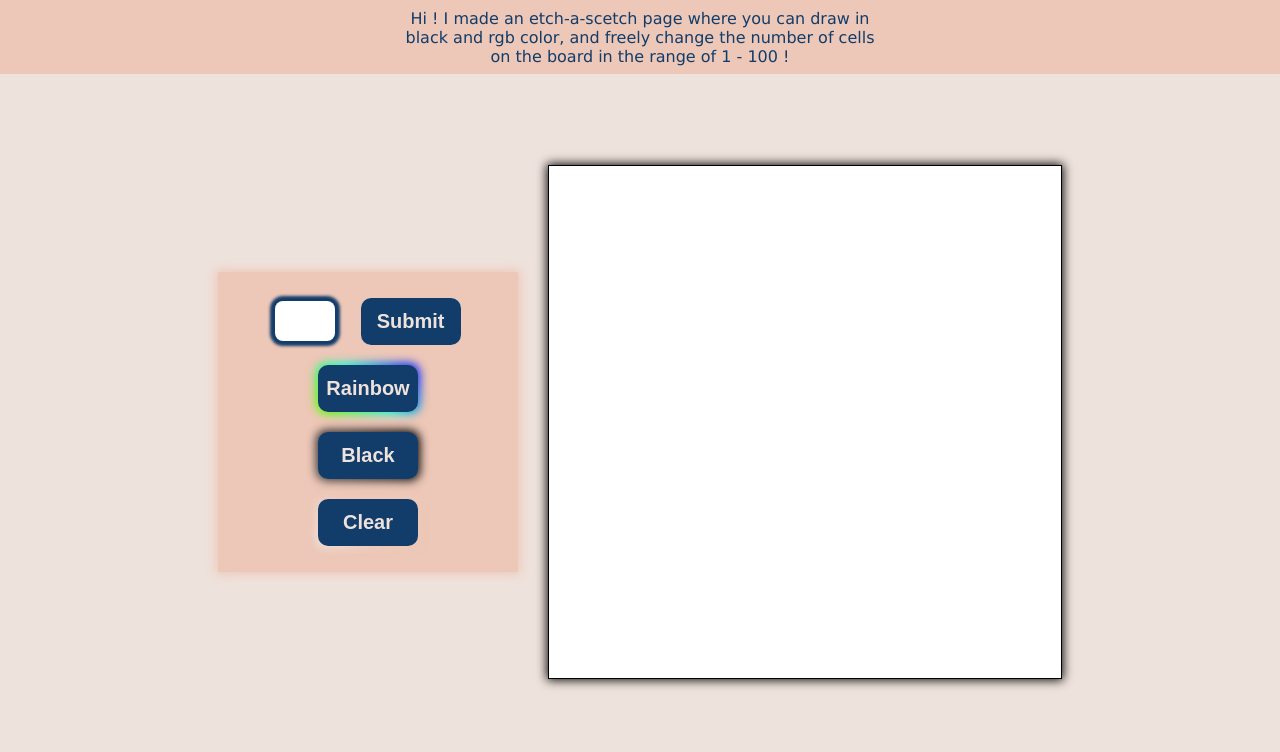
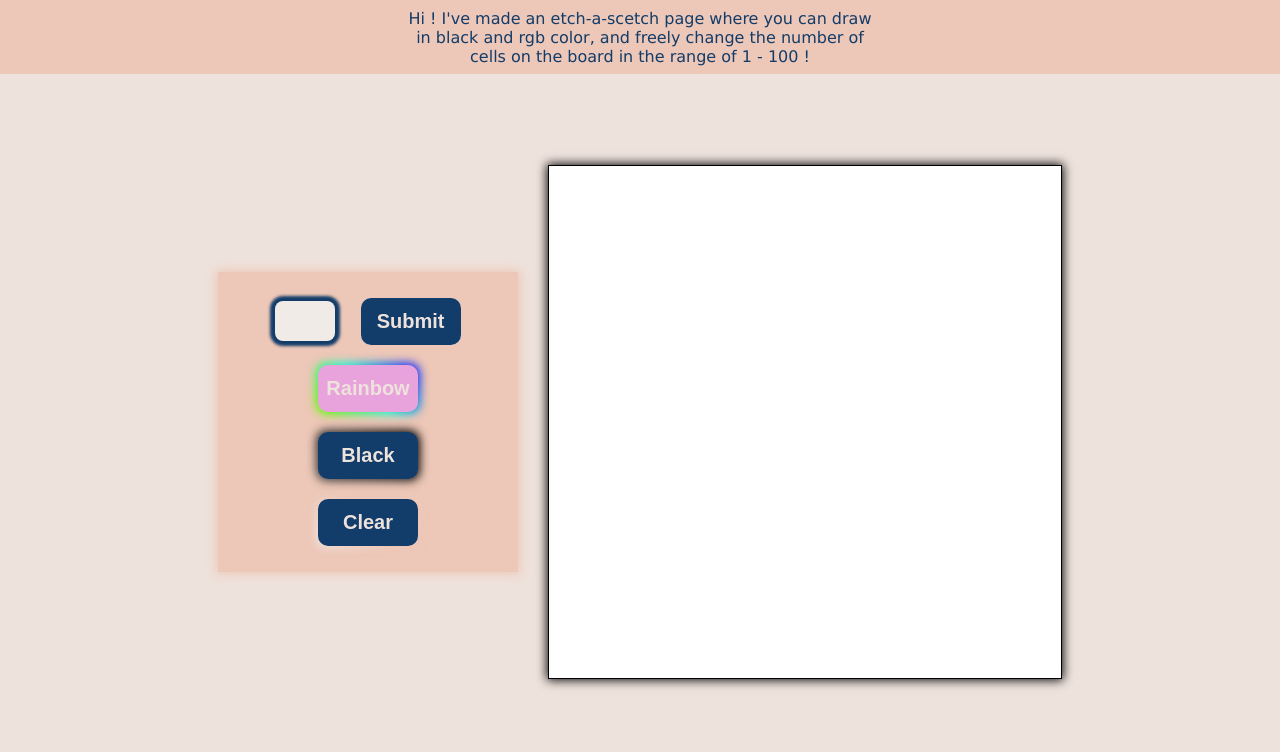
Before and after one commit to szymon-kowal/etch-a-sketch, a plain HTML site: page index.html in a window 1280 px wide. Both pictures are taken after a click on the button "Rainbow". Shown: the top 752 px of the page. Drawn offline with Linux system fonts and the light colour scheme.

Commit message:
Add switching color when buttons are clicked.

```diff
--- a/index.html
+++ b/index.html
@@ -12,7 +12,7 @@
     <div class="body-coint">
         <div class = "header-one">
             <div class = "header">
-                <span>Hi ! I made an etch-a-scetch page where you can draw in black and rgb color, and freely change the number of cells on the board in the range of 1 - 100 !</span>
+                <span>Hi ! I've made an etch-a-scetch page where you can draw in black and rgb color, and freely change the number of cells on the board in the range of 1 - 100 !</span>
             </div>
         </div>
         <div class = "middle">
--- a/java.js
+++ b/java.js
@@ -1,14 +1,41 @@
-const button16 = document.getElementsByClassName('16')[0];
 const container = document.getElementsByClassName('container')[0];
-const rainbow_butt = document.getElementsByClassName('RGB')[0];
+const rainbow_button = document.getElementsByClassName('button-85')[0];
 const clear = document.getElementsByClassName('clear')[0];
 const inputField = document.getElementsByClassName('inputField')[0];
 const submitButton = document.getElementsByClassName('submitButton')[0];
+const black_button = document.getElementsByClassName('button-black')[0];
 let childElements;
+let colorValue = 0;
+const style = document.createElement('style');
+style.innerHTML = '.button-85:after { background: #E8A2DC; }';
+
+const style2 = document.createElement('style');
+style2.innerHTML =  '.button-black:after { background: #E8A2DC; }';
+
+
 
 // Input box / check if inputs is ok. // Finds all child elements
 let inputValue = 16;
 addSquare(inputValue);
+
+// Switch background colour if black and rgb buttons are clicked
+// and switch the colors during painting on container.
+rainbow_button.addEventListener('click', () => {
+    // Append the style rule to the document's head
+    document.head.appendChild(style);
+    document.head.removeChild(style2);
+    colorValue = 1;
+});
+
+
+
+black_button.addEventListener('click', () => {
+    // Append the style rule to the document's head
+    document.head.appendChild(style2);
+    document.head.removeChild(style);
+});
+
+
 
 submitButton.addEventListener('click', () => {
     inputValue = parseInt(inputField.value);
@@ -34,17 +61,16 @@ let isMousePressed = false;
 document.addEventListener('mousedown',function(event) {
     if (event.button === 0) {
         isMousePressed = true;
-        console.log('mosue down')
     }
 })
 
 document.addEventListener('mouseup',function(event) {
     if (event.button === 0) {
         isMousePressed = false;
-        console.log('mosue up')
     }
 })
-// Renove squares from parent node
+
+// Remove squares from parent node
 function removeChildNode(parent) {
     while (parent.firstChild) {
         parent.removeChild(parent.firstChild);
@@ -66,7 +92,6 @@ function addSquare(input) {
         square.style.backgroundColor = "white";
         // Add eventListener to every div
         square.addEventListener('mouseenter', () => {
-            console.log('mouse enter')
             if (isMousePressed == true) {
                 square.style.backgroundColor = 'black';
             }
--- a/style.css
+++ b/style.css
@@ -29,7 +29,7 @@ body, html {
     text-align: center;
     display: table;
     height: 4em;
-    text-align: center;
+    font-weight: 550;
   }
 
 .header span {
@@ -52,6 +52,7 @@ body, html {
     box-shadow: 0 0 3px 5px #123C69;;
     padding: 0;
     margin-right: 20px;
+    background-color: #f1ebe8;
 }
 
 /* CSS */
```
Lines whose indentation alone changed are shown as unchanged.
